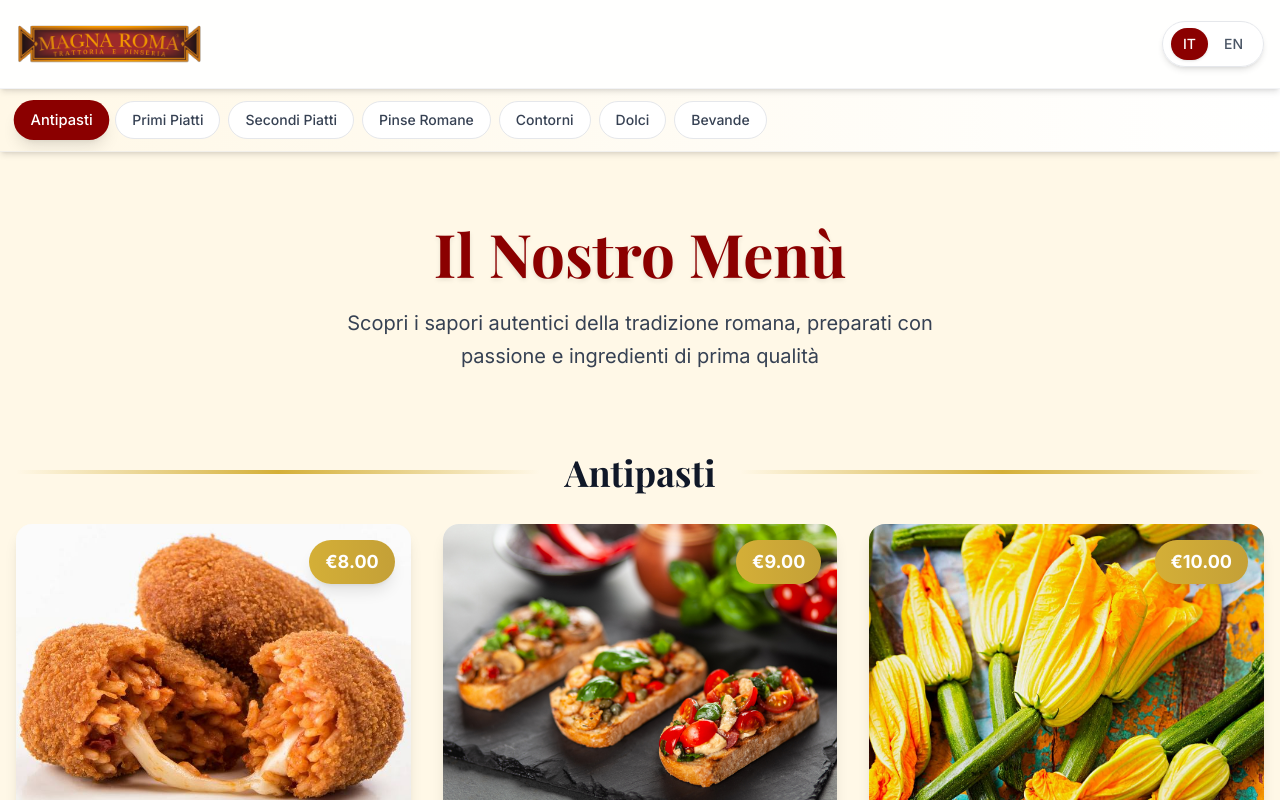
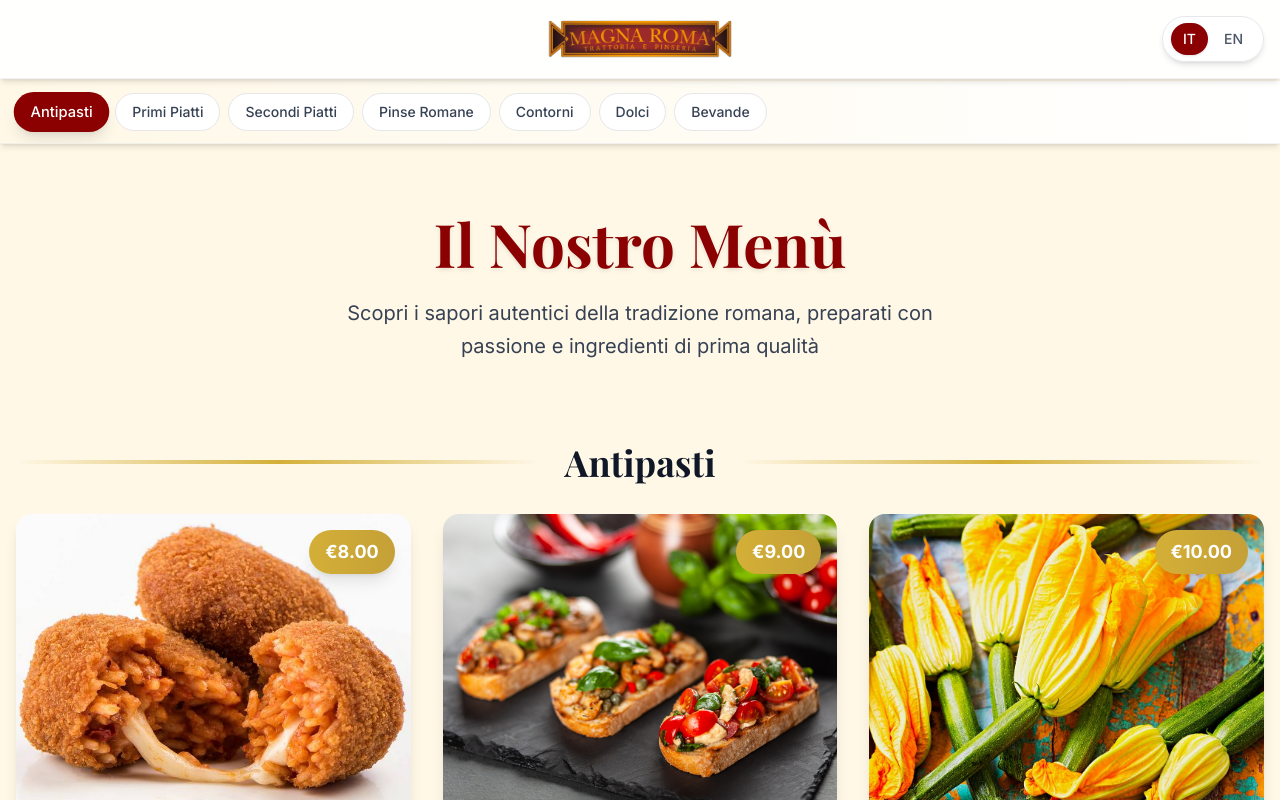
Before and after one commit to gofooditalia/magnaroma-table-menu, a Next.js app: page / in a window 1280 px wide. Shown: the top 800 px of the page. Built offline with nearby package versions, Linux system fonts and the light colour scheme; a web font is replaced by a local one.

Commit message:
style: center logo in header navigation
- Logo now centered in header for more elegant design
- Language switcher remains on the right for balance
- Added spacer for proper alignment
- More professional and symmetric layout

```diff
--- a/src/components/Header.tsx
+++ b/src/components/Header.tsx
@@ -10,7 +10,12 @@ export default function Header() {
   return (
     <header className="sticky top-0 z-50 bg-white/95 backdrop-blur-md shadow-md border-b border-gray-200/50">
       <div className="container mx-auto px-4 py-3 md:py-4">
-        <div className="flex items-center justify-between">
+        <div className="flex items-center justify-between relative">
+          {/* Spacer per bilanciare il layout */}
+          <div className="w-[100px] md:w-[140px]"></div>
+
+          {/* Logo centrato */}
+          <div className="absolute left-1/2 transform -translate-x-1/2">
             <Image
               src="/magnaroma.svg"
               alt="Magna Roma Trattoria & Pinseria"
@@ -19,6 +24,9 @@ export default function Header() {
               className="h-12 md:h-14 w-auto"
               priority
             />
+          </div>
+
+          {/* Language Switcher a destra */}
           <LanguageSwitcher />
         </div>
       </div>
```
Lines whose indentation alone changed are shown as unchanged.
